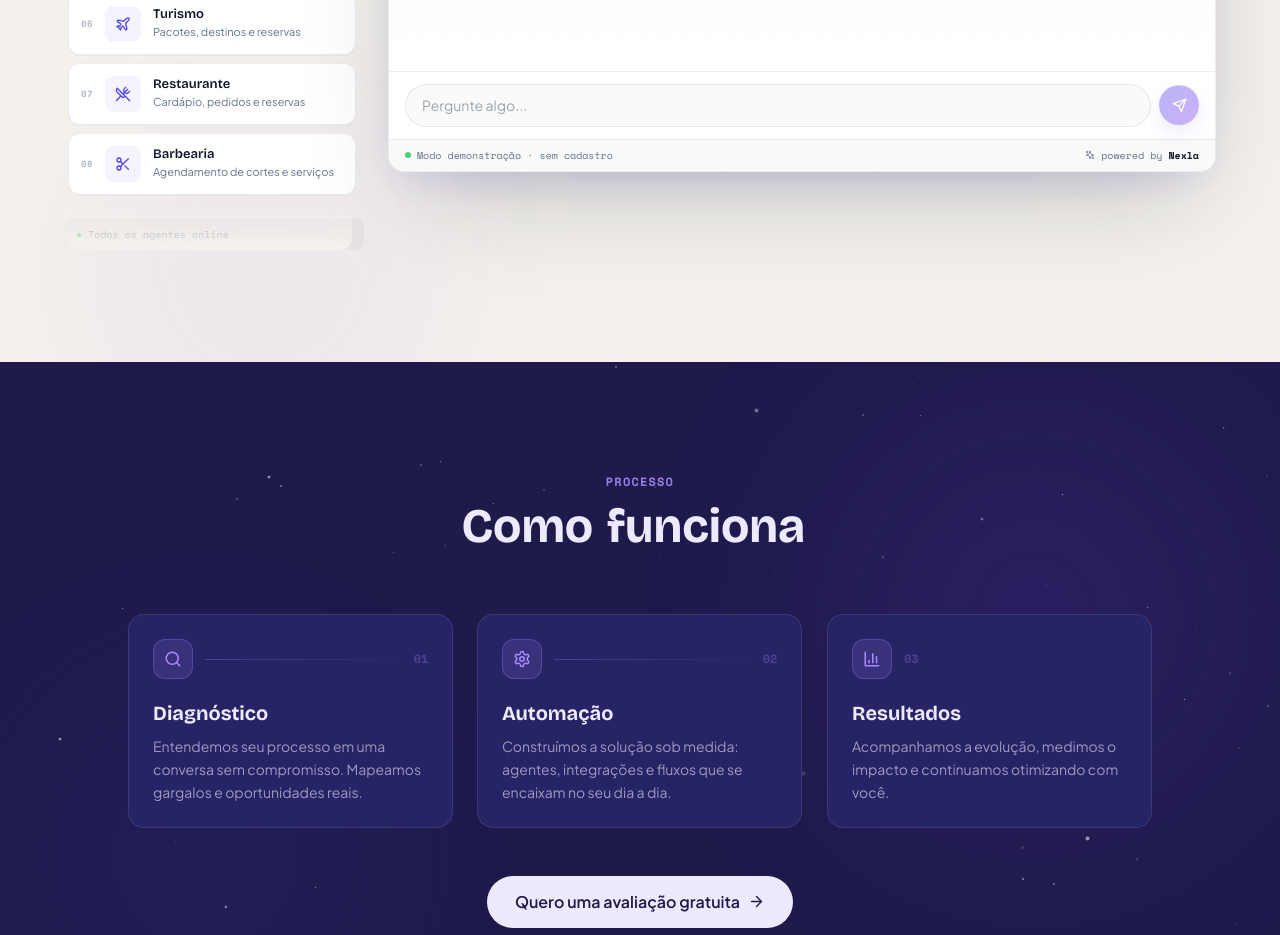
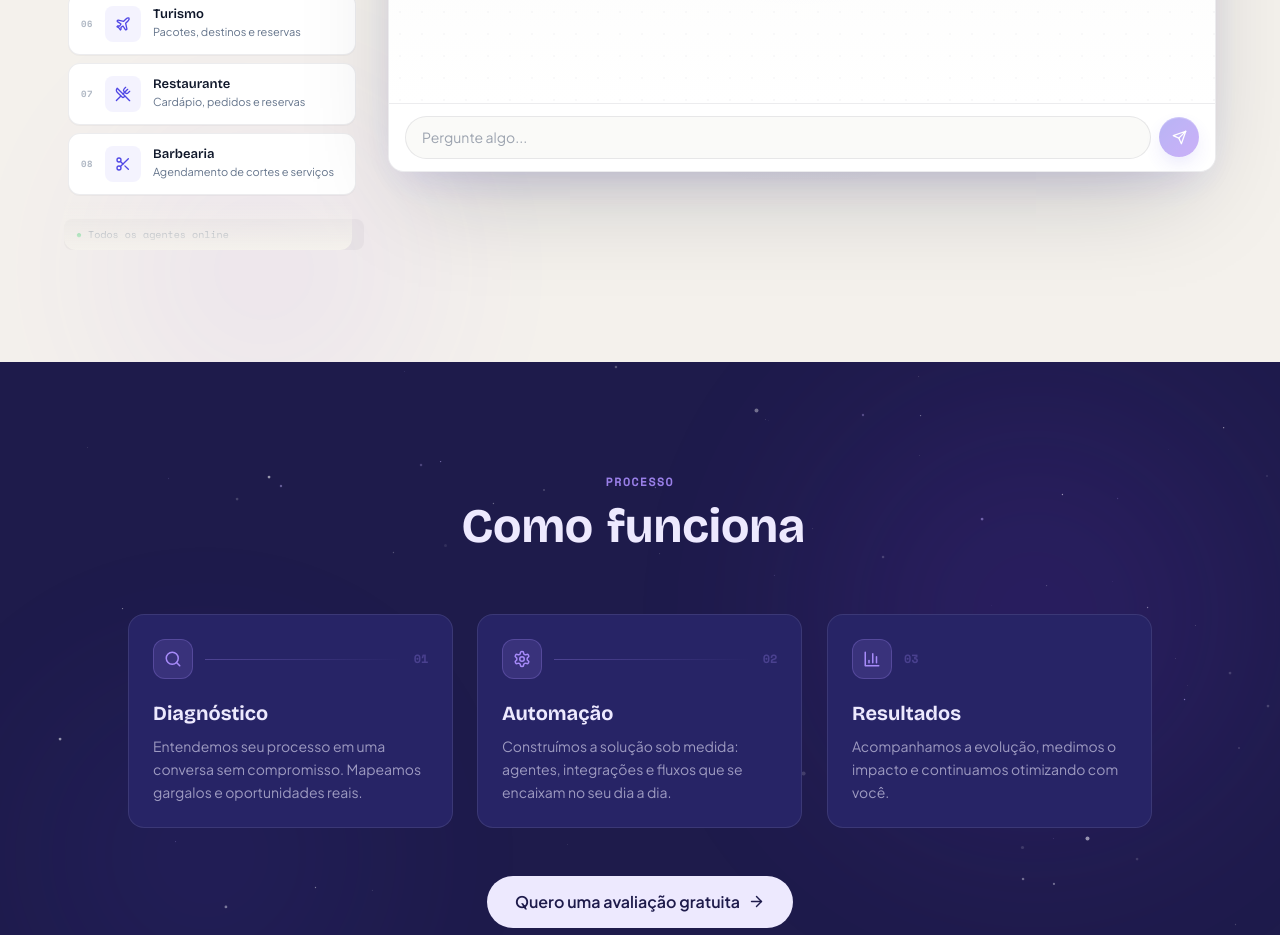
Before and after one commit to nexla-ia/Nexla-Site, a React (Vite) app: page / in a window 1280 px wide. Shown: the part 3660-4595 px from the top of the page. Built offline with nearby package versions, Linux system fonts and the light colour scheme.

Commit message:
Remove status bar do DemoChat
Co-Authored-By: Claude Opus 4.7 <noreply@anthropic.com>

```diff
--- a/src/App.tsx
+++ b/src/App.tsx
@@ -1171,18 +1171,6 @@ function DemoChat() {
             </motion.button>
           </form>
 
-          {/* ─── Status bar ─── */}
-          <div className="flex items-center justify-between gap-3 px-3 md:px-4 py-2 font-mono text-[10px]"
-            style={{ borderTop: `1px solid ${C.border}`, background: 'rgba(15,23,42,0.025)', color: C.muted }}>
-            <span className="flex items-center gap-1.5 min-w-0">
-              <span className="w-1.5 h-1.5 rounded-full shrink-0 pulse-dot" style={{ background: C.green }} />
-              <span className="truncate">Modo demonstração · sem cadastro</span>
-            </span>
-            <span className="hidden sm:flex items-center gap-1.5 shrink-0">
-              <Sparkles size={10} />
-              powered by <span style={{ color: C.text, fontWeight: 600 }}>Nexla</span>
-            </span>
-          </div>
         </div>
       </div>
     </div>
```
